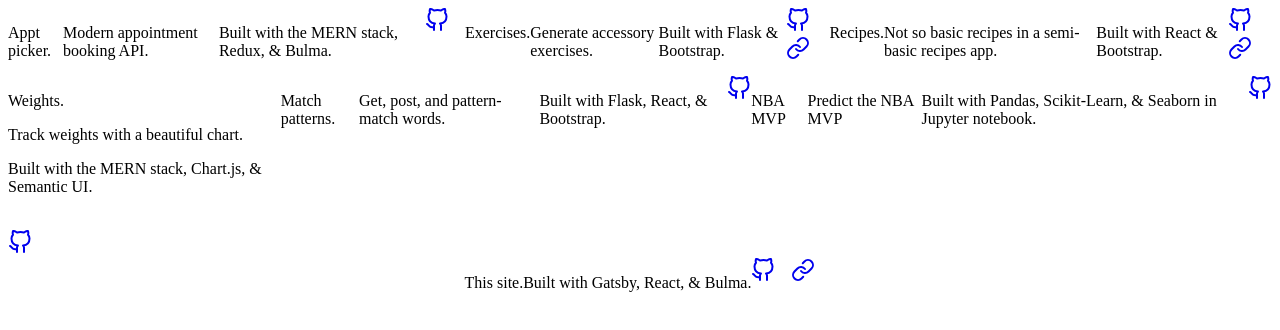
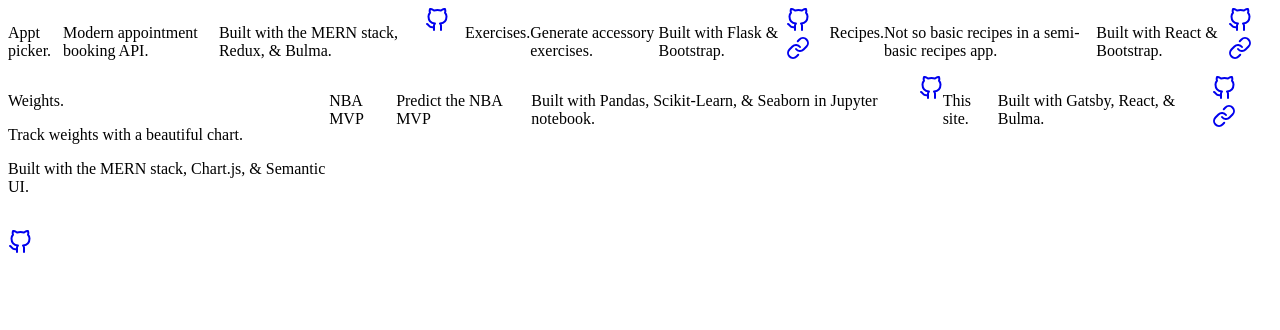
Before and after one commit to stfzh/stpnzh.github.io, a Gatsby site: page /projects in a window 1280 px wide. Built offline with nearby package versions, Linux system fonts and the light colour scheme; Gatsby itself is replaced by a stand-in of ours.

Commit message:
Syntax updates

```diff
--- a/src/pages/projects.js
+++ b/src/pages/projects.js
@@ -11,7 +11,7 @@ import Pattern from '../components/projects/Pattern';
 
 const components = [
   <Appointment />, <Accessory />, <Recipes />,
-  <Weight />, <Pattern />, <NBA />, <Site />
+  <Weight />, <NBA />, <Site />
 ];
 
 const cardComponents = components.map(i =>
```
